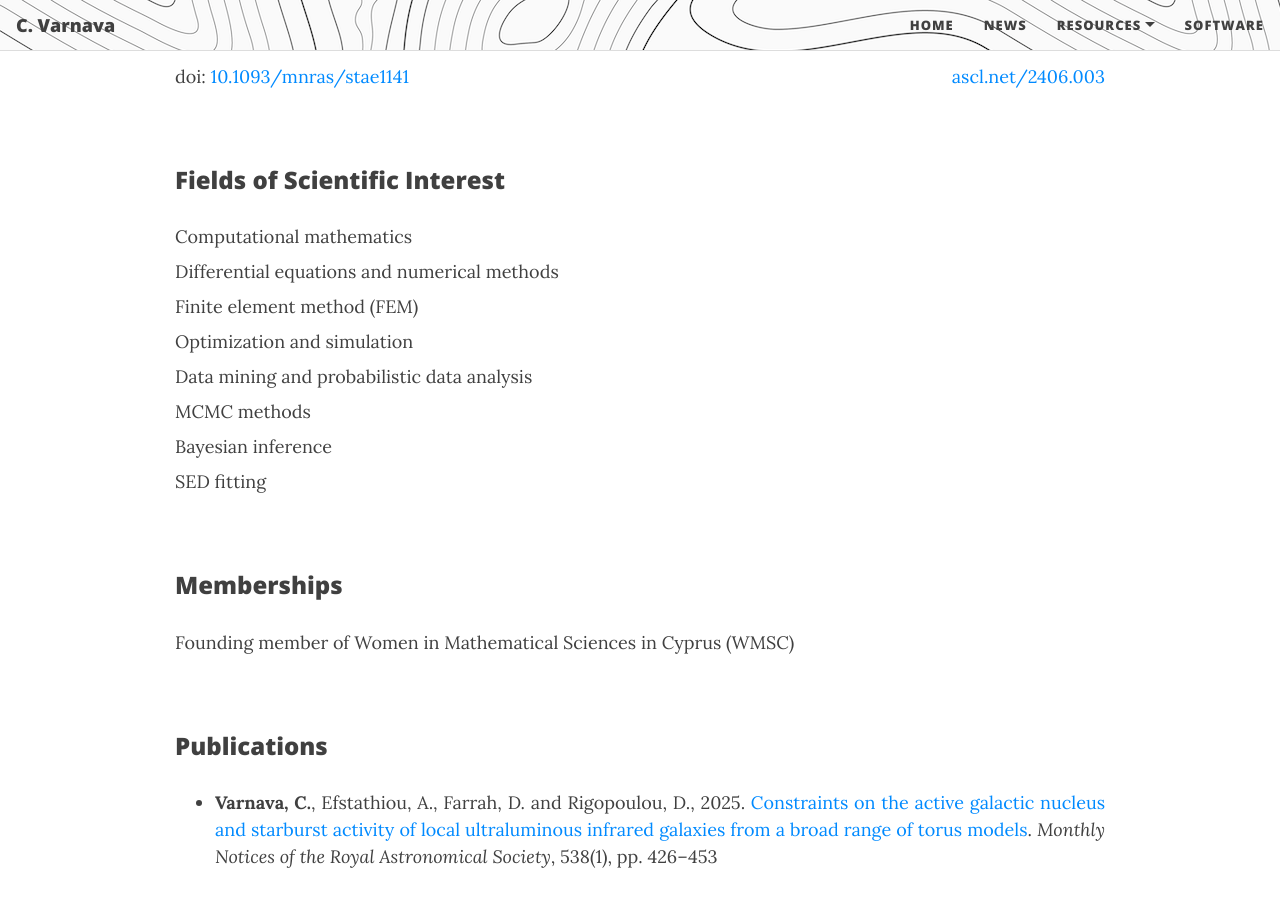
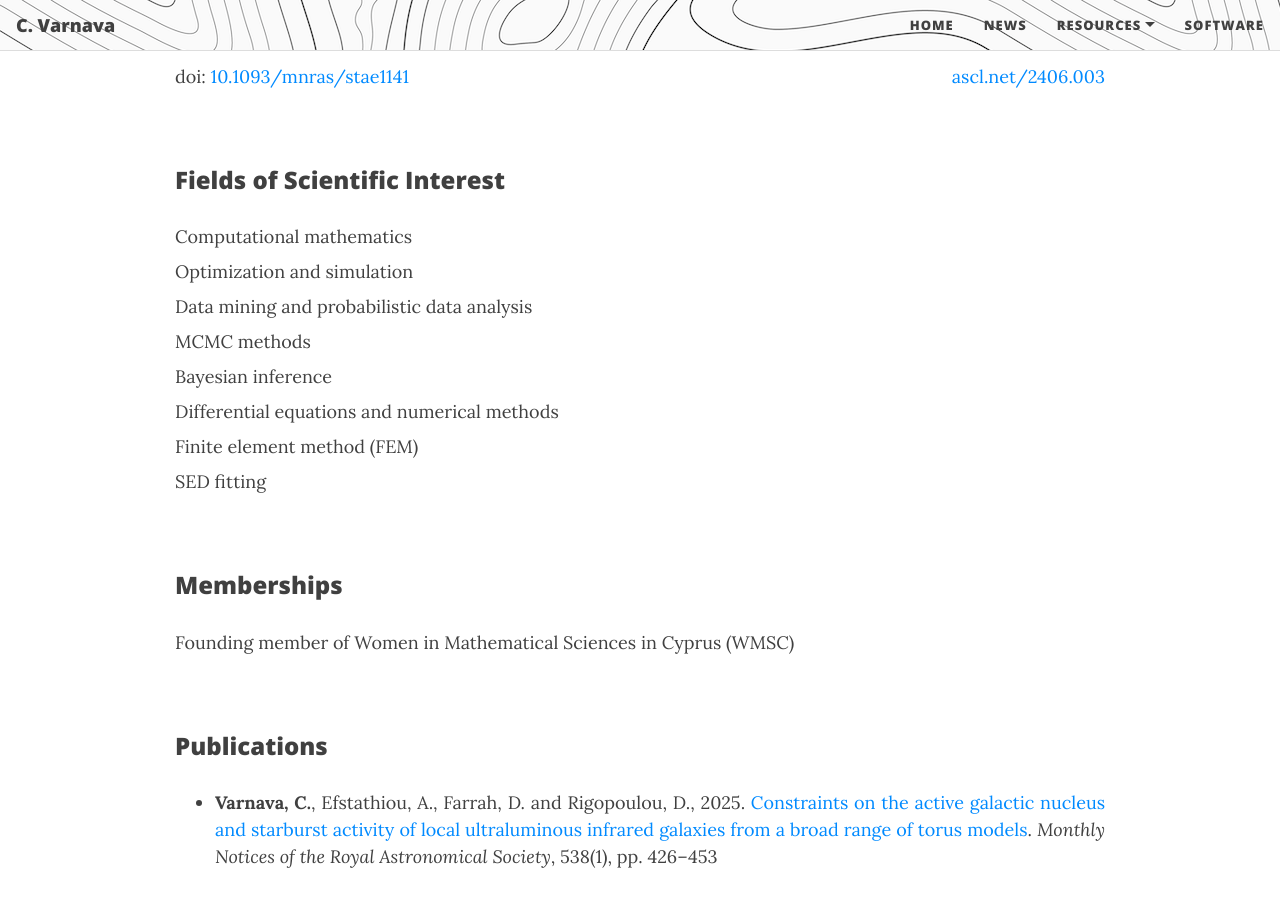
Before and after one commit to ch-var/ch-var.github.io, a Jekyll site: the page built from cv.html, in a window 1280 px wide and 900 px high, scrolled down 2252 px. Built offline with Jekyll 4.4.1, drawn with Linux system fonts in a browser that asks for light colours; formulas are drawn with MathJax 3.

Commit message:
Update cv.html

```diff
--- a/cv.html
+++ b/cv.html
@@ -74,12 +74,12 @@ mathjax: true
 <br>
 <p style="font-family: var(--header-font); font-weight: 800; line-height: 1.1; font-size: 1.5rem; margin-top: 1.25rem;">Fields of Scientific Interest</p>
 <p align='justify' style="margin-bottom: 8px;">Computational mathematics</p>
-<p align='justify' style="margin-top: 8px; margin-bottom: 8px;">Differential equations and numerical methods</p>
-<p align='justify' style="margin-top: 8px; margin-bottom: 8px;">Finite element method (FEM)</p>
 <p align='justify' style="margin-top: 8px; margin-bottom: 8px;">Optimization and simulation</p>
 <p align='justify' style="margin-top: 8px; margin-bottom: 8px;">Data mining and probabilistic data analysis</p>
 <p align='justify' style="margin-top: 8px; margin-bottom: 8px;">MCMC methods</p>
 <p align='justify' style="margin-top: 8px; margin-bottom: 8px;">Bayesian inference</p>
+<p align='justify' style="margin-top: 8px; margin-bottom: 8px;">Differential equations and numerical methods</p>
+<p align='justify' style="margin-top: 8px; margin-bottom: 8px;">Finite element method (FEM)</p>
 <p align='justify' style="margin-top: 8px;">SED fitting</p>
 <br>
 <p style="font-family: var(--header-font); font-weight: 800; line-height: 1.1; font-size: 1.5rem; margin-top: 1.25rem;">Memberships</p>
```
